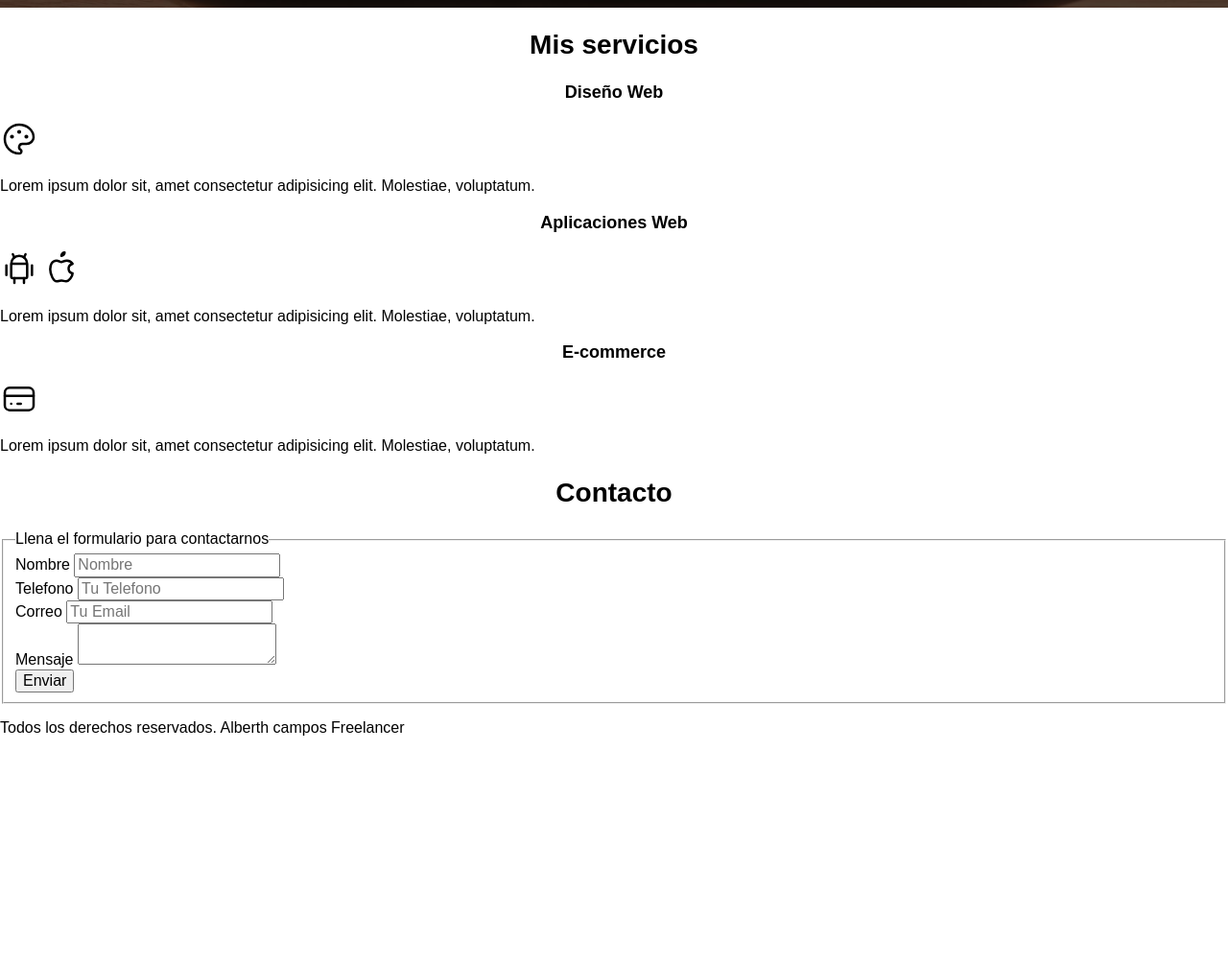
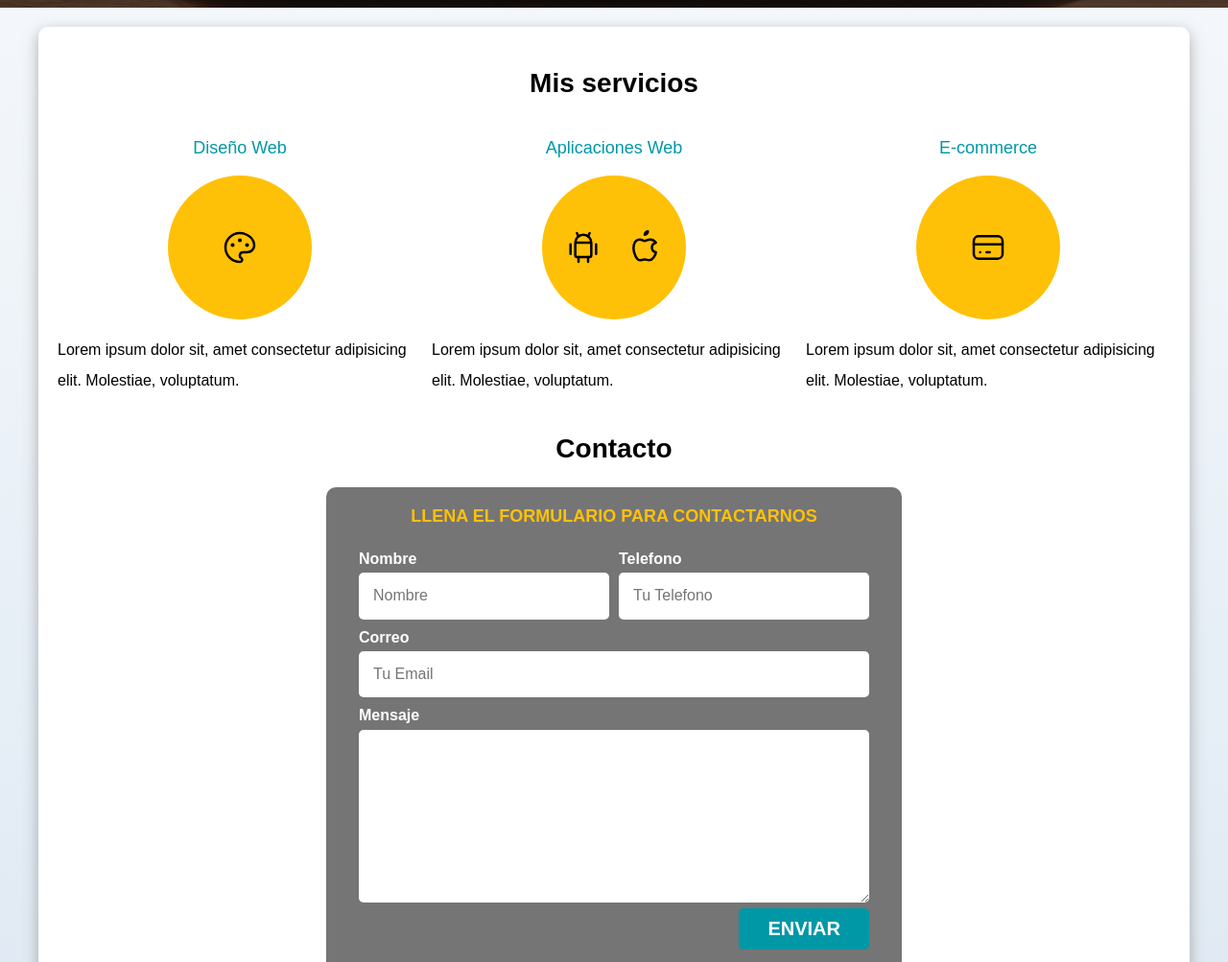
Before and after one commit to johanicp123/sitio-Freelancer, a plain HTML site: page index.html in a window 1280 px wide. Shown: the part 580-1583 px from the top of the page at 96% size. Before the commit the page ends 1364 px from the top, so only its background shows below. Drawn offline with Linux system fonts and the light colour scheme.

Commit message:
proyecto finalizado
practicando html y css

```diff
--- a/css/estilos.css
+++ b/css/estilos.css
@@ -10,6 +10,7 @@
 html{
     font-size: 62.5%;
     box-sizing: border-box;
+    scroll-snap-type: y mandatory;
 }
 
 *, *:before, *:after {
@@ -19,6 +20,7 @@ html{
 body{
     font-size: 16px;
     font-family: Arial, Helvetica, sans-serif;
+    background-image: linear-gradient(to top, #dfe9f3 0%, var(--blanco) 100%);
 }
 
 h1{
@@ -35,6 +37,13 @@ h3{
 
 h1,h2,h3{
     text-align: center;
+}
+
+.sombra{
+    box-shadow: 0px 5px 15px 0px rgba(112,112,112,0.54);
+    background-color: var(--blanco);
+    padding: 2rem;
+    border-radius: 1rem;
 }
 
 .titulo span{
@@ -59,6 +68,8 @@ h1,h2,h3{
     border-radius: .5rem;
     width: 70%;
     text-align: center;
+    border: none;
+    cursor: pointer;
 }
 
 .boton:hover{
@@ -90,6 +101,17 @@ h1,h2,h3{
     color: var(--oscuro);
 }
 
+
+.w-100{
+    width: 100%;
+}
+
+.servicios,
+.navegacion-principal,
+.formulario{
+    scroll-snap-align: center;
+    scroll-snap-stop:always;
+}
 @media (min-width:480px) {
 
 }
@@ -102,6 +124,27 @@ h1,h2,h3{
     .boton{
         width: auto;
     }
+    .servicios{
+        grid-template-columns: repeat(3,1fr);
+        display: grid;
+        column-gap: 1rem;
+    }
+
+    .w-100{
+        width: auto;
+    }
+
+    .contenedor-campo{
+        display: grid;
+        grid-template-columns: repeat(2,1fr);
+        grid-template-rows: auto auto 20rem;
+        column-gap: 1rem;
+    }
+
+    .campo:nth-child(3),
+    .campo:nth-child(4){
+        grid-column: 1/3;
+    }
 }
 
 .hero{
@@ -110,6 +153,7 @@ h1,h2,h3{
     background-size: cover;
     height: 450px;
     position: relative;
+    margin-bottom: 2rem;
 }
 
 .contenido-hero{
@@ -132,3 +176,90 @@ h1,h2,h3{
     display: flex;
     align-items: flex-end;
 }
+
+.servicio{
+    display: flex;
+    flex-direction: column;
+    align-items: center;
+}
+
+.servicio h3{
+    color: var(--secundario);
+    font-weight: normal;
+    text-align: justify;
+}
+
+.servicio p{
+    line-height: 2;
+}
+
+.servicio .iconos{
+    height: 15rem;
+    width: 15rem;
+    background-color: var(--primario);
+    border-radius: 50%;
+    display: flex;
+    justify-content: space-evenly;
+    align-items: center;
+}
+
+.formulario{
+    background-color: var(--gris);
+    width: min(60rem,100%);
+    margin: 0 auto;
+    border-radius: 1rem;
+    padding: 2rem;
+}
+
+.formulario fieldset{
+    border: none;
+}
+
+.formulario legend{
+    text-align: center;
+    font-size: 1.8rem;
+    text-transform: uppercase;
+    font-weight: 700;
+    margin-bottom: 2rem;
+    color: var(--primario);
+}
+
+.contenedor-campo{
+    display: grid;
+
+}
+
+.campo{
+    margin-bottom: 1rem;
+}
+
+.campo label{
+    color: var(--blanco);
+    font-weight: bold;
+    margin-bottom: .5rem;
+    display: block;
+}
+
+.input-text{
+    width: 100%;
+    border: none;
+    padding: 1.5rem;
+    border-radius: .5rem;
+
+}
+
+.flex{
+    display: flex;
+}
+
+.alinear-derecha{
+    justify-content: flex-end;
+}
+
+.campo textarea{
+    height: 18rem;
+}
+
+.footer{
+    text-align: center;
+}
--- a/index.html
+++ b/index.html
@@ -36,11 +36,12 @@
             <a class="boton" href="#">Contactar</a>
         </div>
     </section>
-    <main>
+    <main class="contenedor sombra">
         <h2> Mis servicios</h2>
-
-        <section>
+        <div class="servicios">
+            <section class="servicio">
                 <h3> Diseño Web</h3>
+                <div class="iconos">
                     <svg xmlns="http://www.w3.org/2000/svg" class="icon icon-tabler icon-tabler-palette" width="40" height="40" viewBox="0 0 24 24" stroke-width="1.5" stroke="#000000" fill="none" stroke-linecap="round" stroke-linejoin="round">
                         <path stroke="none" d="M0 0h24v24H0z"/>
                         <path d="M12 21a9 9 0 1 1 0 -18a9 8 0 0 1 9 8a4.5 4 0 0 1 -4.5 4h-2.5a2 2 0 0 0 -1 3.75a1.3 1.3 0 0 1 -1 2.25" />
@@ -48,14 +49,16 @@
                         <circle cx="12" cy="7.5" r=".5" fill="currentColor" />
                         <circle cx="16.5" cy="10.5" r=".5" fill="currentColor" />
                     </svg>
+                </div>
                 <p>
                     Lorem ipsum dolor sit, amet consectetur
                     adipisicing elit. Molestiae, voluptatum.
                 </p>
             </section>
 
-        <section>
+            <section class="servicio">
                 <h3> Aplicaciones Web</h3>
+                <div class="iconos">
                     <svg xmlns="http://www.w3.org/2000/svg" class="icon icon-tabler icon-tabler-brand-android" width="40" height="40" viewBox="0 0 24 24" stroke-width="1.5" stroke="#000000" fill="none" stroke-linecap="round" stroke-linejoin="round">
                         <path stroke="none" d="M0 0h24v24H0z"/>
                         <line x1="4" y1="10" x2="4" y2="16" />
@@ -72,14 +75,16 @@
                         <path d="M9 7c-3 0-4 3-4 5.5 0 3 2 7.5 4 7.5 1.088-.046 1.679-.5 3-.5 1.312 0 1.5.5 3 .5s4-3 4-5c-.028-.01-2.472-.403-2.5-3-.019-2.17 2.416-2.954 2.5-3-1.023-1.492-2.951-1.963-3.5-2-1.433-.111-2.83 1-3.5 1-.68 0-1.9-1-3-1z" />
                         <path d="M12 4a2 2 0 0 0 2 -2a2 2 0 0 0 -2 2" />
                     </svg>
+                </div>
                 <p>
                     Lorem ipsum dolor sit, amet consectetur
                     adipisicing elit. Molestiae, voluptatum.
                 </p>
             </section>
 
-        <section>
+            <section class="servicio">
                 <h3>E-commerce</h3>
+                <div class="iconos">
                     <svg xmlns="http://www.w3.org/2000/svg" class="icon icon-tabler icon-tabler-credit-card" width="40" height="40" viewBox="0 0 24 24" stroke-width="1.5" stroke="#000000" fill="none" stroke-linecap="round" stroke-linejoin="round">
                         <path stroke="none" d="M0 0h24v24H0z"/>
                         <rect x="3" y="5" width="18" height="14" rx="3" />
@@ -87,46 +92,50 @@
                         <line x1="7" y1="15" x2="7.01" y2="15" />
                         <line x1="11" y1="15" x2="13" y2="15" />
                     </svg>
+                </div>
                 <p>
                     Lorem ipsum dolor sit, amet consectetur
                     adipisicing elit. Molestiae, voluptatum.
                 </p>
             </section>
-    </main>
+        </div>
 
     <section>
         <h2>Contacto</h2>
-        <form action="">
+        <form class="formulario" action="">
             <fieldset>
                 <legend>Llena el formulario para contactarnos</legend>
-                <div>
+                <div class="contenedor-campo">
+                    <div class="campo">
                         <label for="">Nombre</label>
-                    <input type="text" placeholder="Nombre">
+                        <input  class="input-text"  type="text" placeholder="Nombre">
                     </div>
 
-                <div>
+                    <div class="campo">
                         <label for="">Telefono</label>
-                    <input type="tel" placeholder="Tu Telefono">
+                        <input  class="input-text" type="tel" placeholder="Tu Telefono">
                     </div>
 
-                <div>
+                    <div class="campo">
                         <label for="">Correo </label>
-                    <input type="email" placeholder="Tu Email">
+                        <input  class="input-text" type="email" placeholder="Tu Email">
                     </div>
 
-                <div>
+                    <div class="campo">
                         <label for="">Mensaje</label>
-                    <textarea></textarea>
+                        <textarea class="input-text" ></textarea>
+                    </div>
                 </div>
 
-                <div>
-                    <input type="submit" value="Enviar">
+                <div class="alinear-derecha flex">
+                    <input class="boton w-100" type="submit" value="Enviar">
                 </div>
             </fieldset>
         </form>
     </section>
+    </main>
 
-    <footer>
+    <footer class="footer">
         <p>Todos los derechos reservados. Alberth campos Freelancer</p>
     </footer>
 </body>
```
Lines whose indentation alone changed are shown as unchanged.
